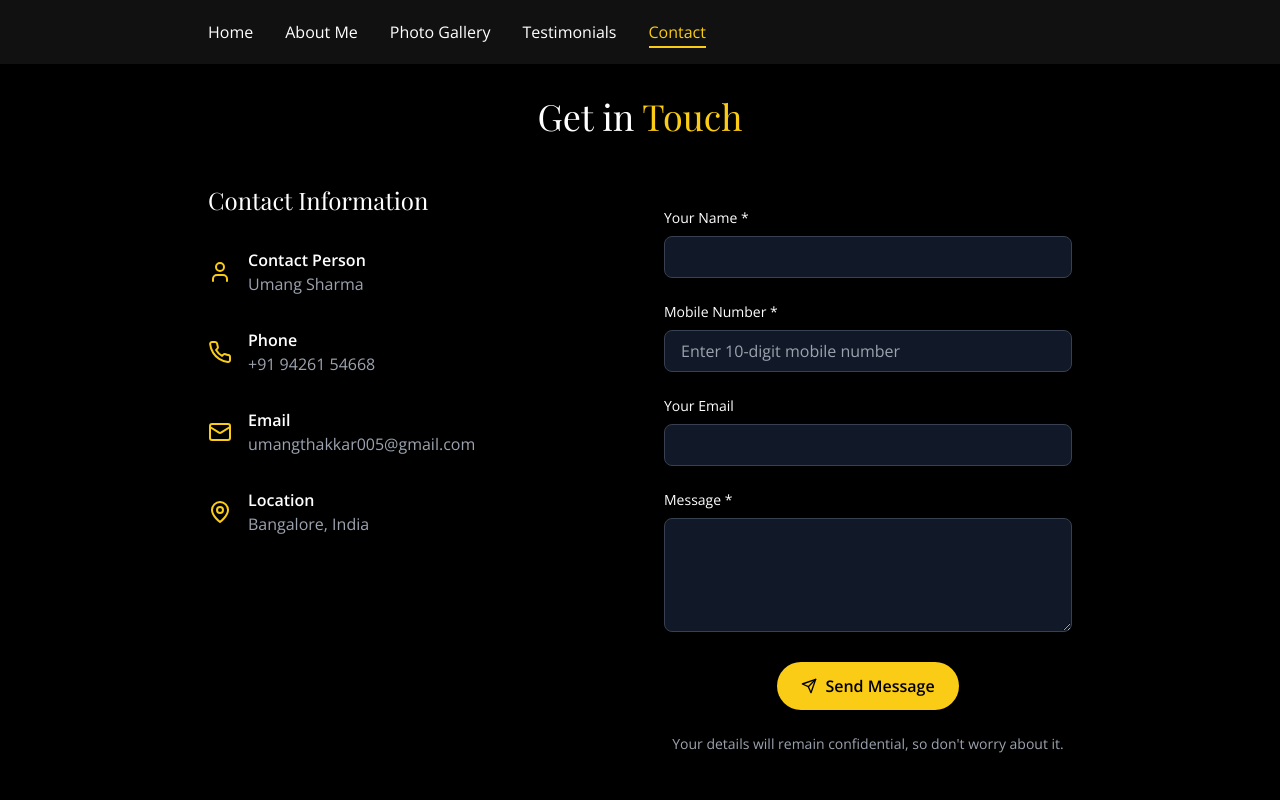
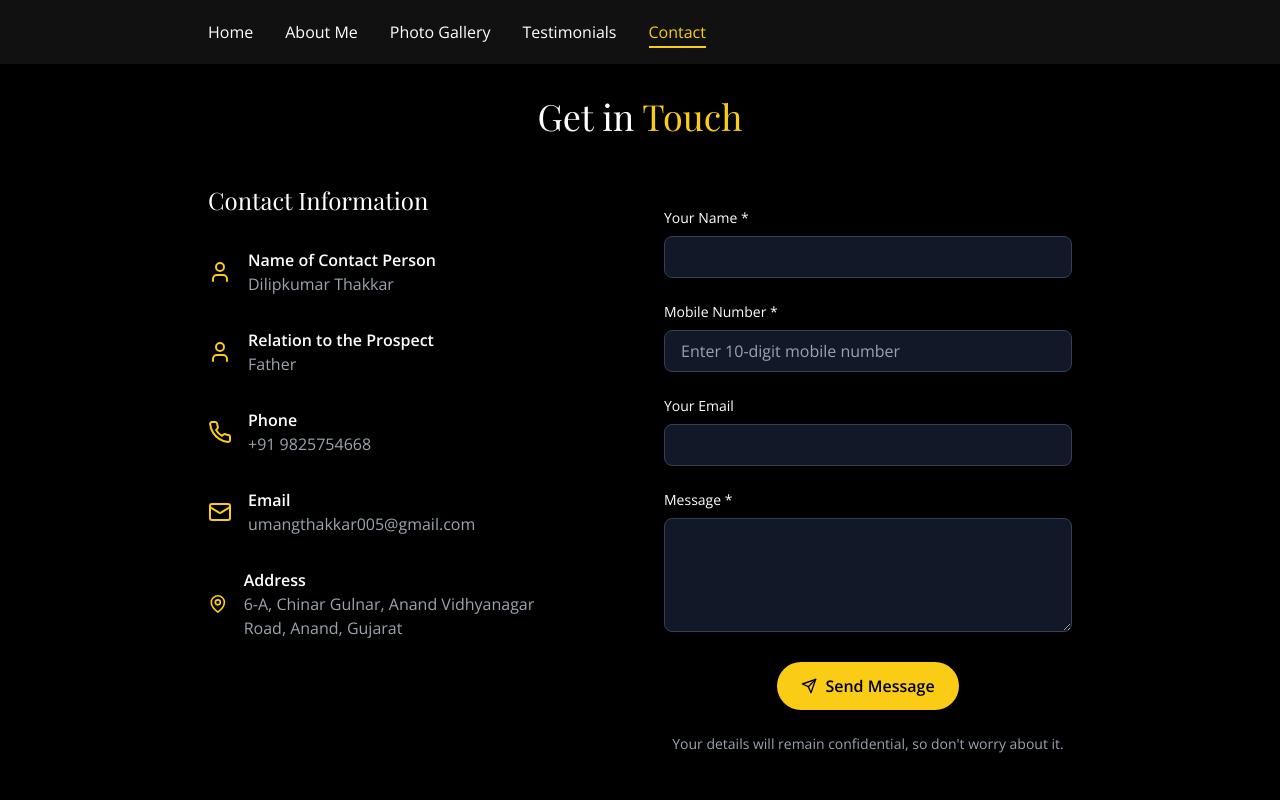
Before and after one commit to Umang00/MarriageBiodataWebsite, a React (Vite) app: page /contact in a window 1280 px wide. Shown: the top 800 px of the page. Built offline with nearby package versions, Linux system fonts and the light colour scheme.

Commit message:
Update Contact.tsx
Made changes to pages/Contact.tsx wherein add the real details

```diff
--- a/src/pages/Contact.tsx
+++ b/src/pages/Contact.tsx
@@ -20,8 +20,16 @@ export default function Contact() {
           <div className="flex items-center space-x-4">
             <User className="text-yellow-400" />
             <div>
-              <p className="font-semibold">Contact Person</p>
-              <p className="text-gray-400">Umang Sharma</p>
+              <p className="font-semibold">Name of Contact Person</p>
+              <p className="text-gray-400">Dilipkumar Thakkar</p>
+            </div>
+          </div>
+
+          <div className="flex items-center space-x-4">
+            <User className="text-yellow-400" />
+            <div>
+              <p className="font-semibold">Relation to the Prospect</p>
+              <p className="text-gray-400">Father</p>
             </div>
           </div>
 
@@ -29,7 +37,7 @@ export default function Contact() {
             <Phone className="text-yellow-400" />
             <div>
               <p className="font-semibold">Phone</p>
-              <p className="text-gray-400">+91 94261 54668</p>
+              <p className="text-gray-400">+91 9825754668</p>
             </div>
           </div>
 
@@ -44,8 +52,8 @@ export default function Contact() {
           <div className="flex items-center space-x-4">
             <MapPin className="text-yellow-400" />
             <div>
-              <p className="font-semibold">Location</p>
-              <p className="text-gray-400">Bangalore, India</p>
+              <p className="font-semibold">Address</p>
+              <p className="text-gray-400">6-A, Chinar Gulnar, Anand Vidhyanagar Road, Anand, Gujarat</p>
             </div>
           </div>
         </motion.div>
```
